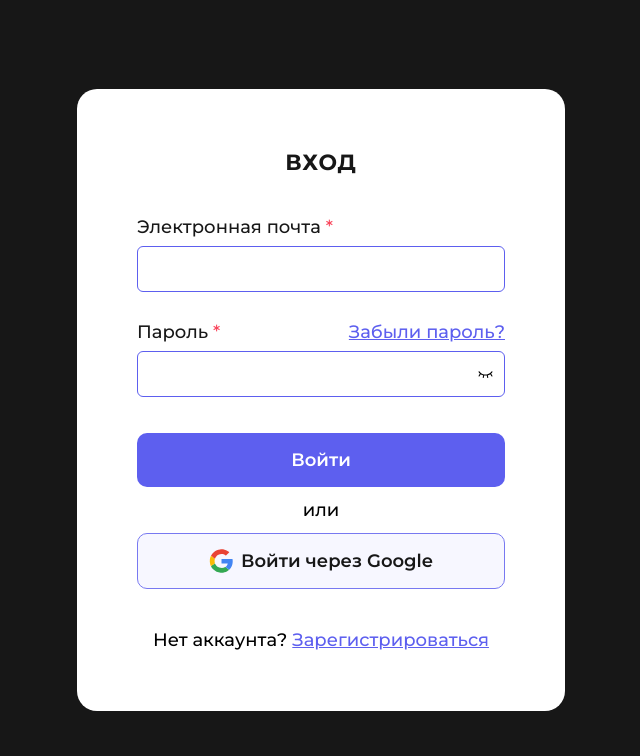
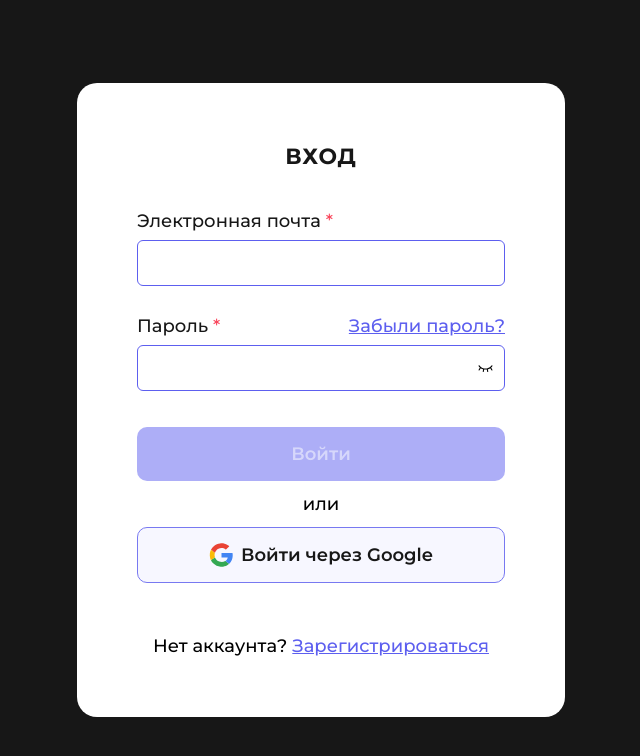
Before and after one commit to Githance/frontend, a React (Create React App) app: page /authentication in a window 1280 px wide. Shown: the top 756 px of the page, without its empty margins (319-959 px from the left). Built offline with nearby package versions, Linux system fonts and the light colour scheme.

Commit message:
feat: настроить предварительно валидацию и стили

```diff
--- a/src/components/authentication-page/authentication-page.jsx
+++ b/src/components/authentication-page/authentication-page.jsx
@@ -19,7 +19,7 @@ function AuthenticationPage() {
   const {
     register,
     handleSubmit,
-    formState: { errors, dirtyFields },
+    formState: { errors, dirtyFields, isValid },
   } = useForm({ mode: "onChange", defaultValues: { email: "", password: "" } });
 
   const onSubmit = (data) => {
@@ -54,7 +54,13 @@ function AuthenticationPage() {
           errors={errors}
           dirtyFields={dirtyFields}
         />
-        <Button className={cn(style.button, style.button__main)} type="submit">
+        <Button
+          className={`${style.button} ${
+            isValid ? style.button__main : style.button__main_noValid
+          }`}
+          type="submit"
+          isValid={isValid}
+        >
           Войти
         </Button>
         <p className={style.text}>или</p>
--- a/src/components/authentication-page/authentication-page.module.css
+++ b/src/components/authentication-page/authentication-page.module.css
@@ -52,13 +52,23 @@
   justify-content: center;
   align-items: center;
   border-radius: 10px;
+  margin: 32px 0 12px;
+  padding: 16px 0;
 }
 
 .button__main {
-  margin: 32px 0 12px;
-  padding: 16px 0;
   color: var(--text-color-white);
   background-color: var(--bg-color-button-normal);
+}
+
+.button__main_noValid {
+  cursor: auto;
+  color: var(--text-color-additional);
+  background-color: var(--bg-color-button-disabled);
+}
+
+.button__main_noValid:hover {
+  background-color: var(--bg-color-button-disabled);
 }
 
 .button__main:hover {
--- a/src/components/button/button.jsx
+++ b/src/components/button/button.jsx
@@ -4,9 +4,13 @@ import PropTypes from "prop-types";
 import cn from "classnames";
 import style from "./button.module.css";
 
-function Button({ type, className, children }) {
+function Button({ type, isValid, className, children }) {
   return (
-    <button className={cn(style.button, className)} type={type}>
+    <button
+      disabled={!isValid}
+      className={cn(style.button, className)}
+      type={type}
+    >
       {children}
     </button>
   );
--- a/src/components/checkbox/checkbox.jsx
+++ b/src/components/checkbox/checkbox.jsx
@@ -1,7 +1,9 @@
+/* eslint-disable react/prop-types */
+/* eslint-disable react/jsx-props-no-spreading */
 /* eslint-disable react/self-closing-comp */
 import style from "./checkbox.module.css";
 
-function CheckBox() {
+function CheckBox({ register }) {
   return (
     <label htmlFor="checkbox">
       <input
@@ -9,6 +11,7 @@ function CheckBox() {
         type="checkbox"
         name="checkbox"
         id="checkbox"
+        {...register("checkbox", { required: "Заполни меня" })}
       />
       <span className={style.custom}></span>
     </label>
--- a/src/components/registration-page/registration-page.jsx
+++ b/src/components/registration-page/registration-page.jsx
@@ -22,7 +22,7 @@ function RegistrationPage() {
   const {
     register,
     handleSubmit,
-    formState: { errors, dirtyFields },
+    formState: { errors, dirtyFields, isValid },
   } = useForm({
     mode: "onChange",
     defaultValues: { user: "", email: "", password: "" },
@@ -71,7 +71,7 @@ function RegistrationPage() {
           dirtyFields={dirtyFields}
         />
         <div className={style.agreement}>
-          <CheckBox />
+          <CheckBox register={register} />
           <p className={style.agreement__text}>
             Согласен с
             <a className={style.agreement__link} href="#">
@@ -84,7 +84,13 @@ function RegistrationPage() {
             </a>
           </p>
         </div>
-        <Button className={cn(style.button, style.button__main)} type="submit">
+        <Button
+          className={`${style.button} ${
+            isValid ? style.button__main : style.button__main_noValid
+          }`}
+          type="submit"
+          isValid={isValid}
+        >
           Войти
         </Button>
         <p className={style.text}>или</p>
--- a/src/components/registration-page/registration-page.module.css
+++ b/src/components/registration-page/registration-page.module.css
@@ -23,13 +23,23 @@
   justify-content: center;
   align-items: center;
   border-radius: 10px;
+  margin: 32px 0 12px;
+  padding: 16px 0;
 }
 
 .button__main {
-  margin: 32px 0 12px;
-  padding: 16px 0;
   color: var(--text-color-white);
   background-color: var(--bg-color-button-normal);
+}
+
+.button__main_noValid {
+  cursor: auto;
+  color: var(--text-color-additional);
+  background-color: var(--bg-color-button-disabled);
+}
+
+.button__main_noValid:hover {
+  background-color: var(--bg-color-button-disabled);
 }
 
 .button__main:hover {
```
